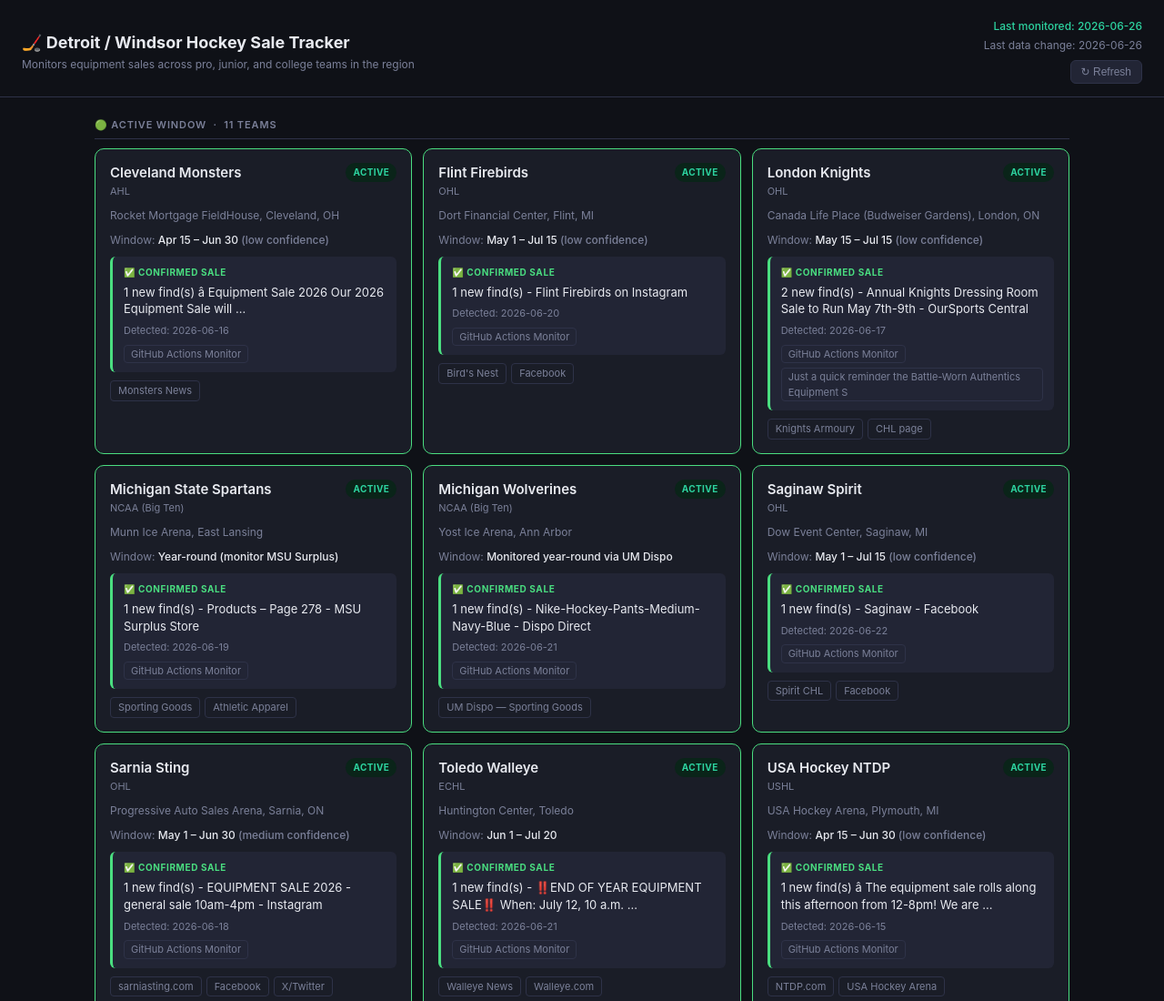
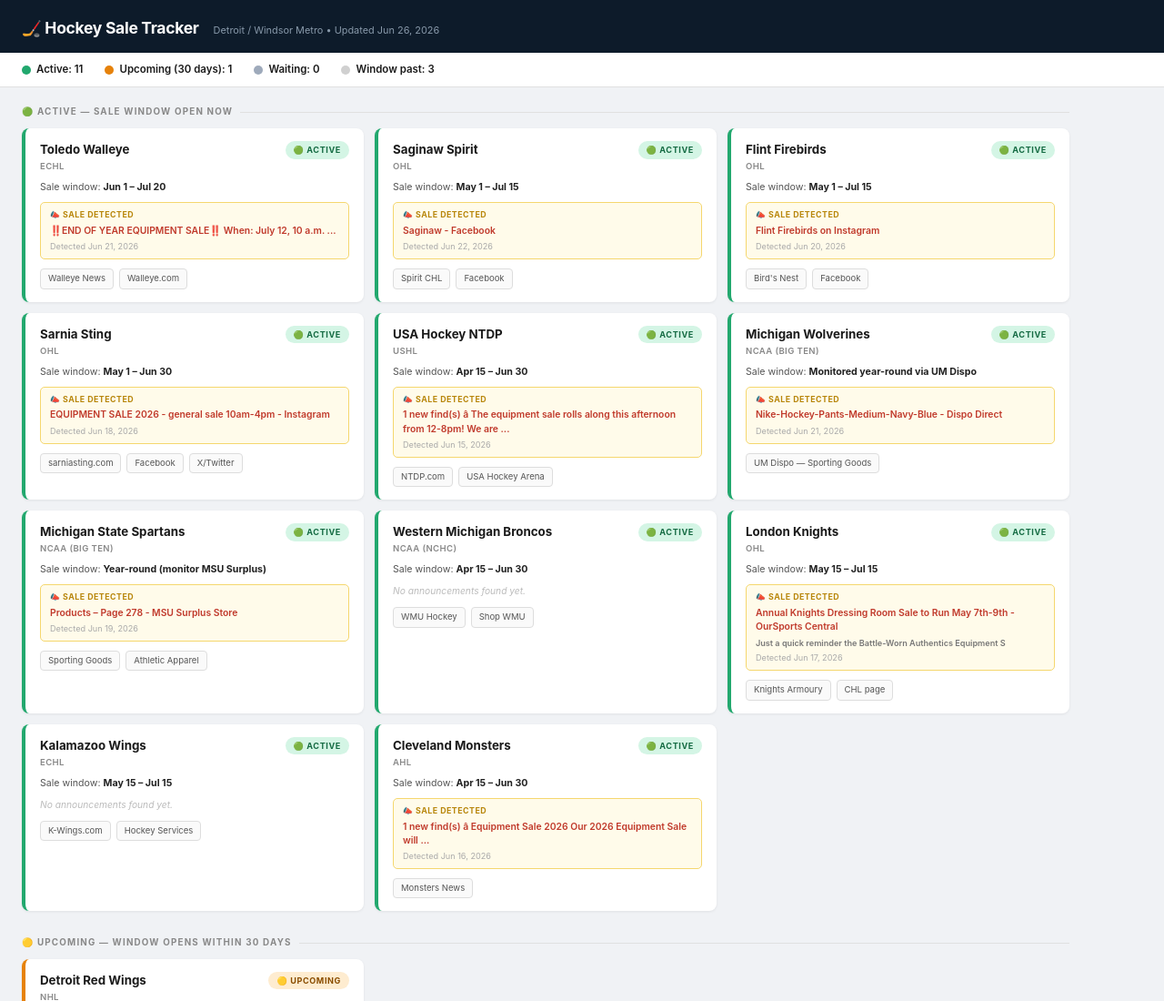
Before and after one commit to NicMuffins/hockey-sale-tracker, a plain HTML site: page index.html in a window 1280 px wide. Shown: the top 1100 px of the page at 91% size. Drawn offline with Linux system fonts and the light colour scheme.

Commit message:
fix: replace index.html with improved dashboard (color coding, status badges, sale alerts)

```diff
--- a/index.html
+++ b/index.html
@@ -3,368 +3,378 @@
 <head>
   <meta charset="UTF-8">
   <meta name="viewport" content="width=device-width, initial-scale=1.0">
-  <title>Hockey Sale Tracker — Detroit/Windsor</title>
+  <title>Hockey Sale Tracker — Detroit / Windsor</title>
   <style>
-    :root {
-      --bg: #0f1117;
-      --surface: #1a1d27;
-      --surface2: #222535;
-      --border: #2e3248;
-      --text: #e8eaf0;
-      --muted: #7b8099;
-      --active: #2dd4a0;
-      --active-bg: #0a2419;
-      --upcoming: #f59e0b;
-      --upcoming-bg: #271d08;
-      --past: #6b7280;
-      --past-bg: #18191f;
-      --waiting: #60a5fa;
-      --waiting-bg: #0b1929;
-      --warn-color: #f87171;
-      --warn-bg: #2a1010;
-      --confirm-color: #4ade80;
-    }
-    * { box-sizing: border-box; margin: 0; padding: 0; }
+    *, *::before, *::after { box-sizing: border-box; margin: 0; padding: 0; }
+
     body {
-      background: var(--bg);
-      color: var(--text);
-      font-family: -apple-system, BlinkMacSystemFont, 'Segoe UI', Helvetica, sans-serif;
+      font-family: -apple-system, BlinkMacSystemFont, 'Segoe UI', Roboto, sans-serif;
+      background: #f0f2f5;
+      color: #1a1a1a;
       font-size: 14px;
       line-height: 1.5;
     }
 
     /* ── Header ── */
     header {
-      padding: 20px 24px 14px;
-      border-bottom: 1px solid var(--border);
+      background: #0d1b2a;
+      color: #fff;
+      padding: 18px 24px 14px;
       display: flex;
+      align-items: baseline;
+      gap: 16px;
+      flex-wrap: wrap;
+    }
+    header h1 { font-size: 1.25em; font-weight: 700; letter-spacing: -0.3px; }
+    header .sub { font-size: 0.78em; color: #8899aa; }
+
+    /* ── Summary bar ── */
+    .summary {
+      background: #fff;
+      border-bottom: 1px solid #e0e0e0;
+      padding: 10px 24px;
+      display: flex;
+      gap: 24px;
       flex-wrap: wrap;
       align-items: center;
-      gap: 12px;
     }
-    .header-title { flex: 1; min-width: 180px; }
-    .header-title h1 { font-size: 18px; font-weight: 700; }
-    .header-title p { font-size: 12px; color: var(--muted); margin-top: 2px; }
-    .header-meta {
+    .summary-chip {
       display: flex;
-      flex-direction: column;
-      align-items: flex-end;
-      gap: 3px;
-      font-size: 12px;
-      color: var(--muted);
+      align-items: center;
+      gap: 6px;
+      font-size: 0.82em;
+      font-weight: 600;
     }
-    .header-meta span { white-space: nowrap; }
-    .header-meta .monitored { color: var(--active); font-weight: 500; }
-    .refresh-btn {
-      margin-top: 4px;
-      background: var(--surface2);
-      border: 1px solid var(--border);
-      color: var(--muted);
-      padding: 5px 11px;
-      border-radius: 6px;
-      cursor: pointer;
-      font-size: 12px;
-      transition: color .15s, border-color .15s;
+    .dot {
+      width: 10px; height: 10px;
+      border-radius: 50%;
+      flex-shrink: 0;
     }
-    .refresh-btn:hover { color: var(--active); border-color: var(--active); }
+    .dot-active   { background: #22a86e; }
+    .dot-upcoming { background: #e6820a; }
+    .dot-waiting  { background: #9eaabb; }
+    .dot-past     { background: #d0d0d0; }
 
-    /* ── Main ── */
-    main { padding: 18px 24px 40px; max-width: 1120px; margin: 0 auto; }
+    /* ── Sections ── */
+    .page { padding: 20px 24px; max-width: 1200px; }
+    .section { margin-bottom: 28px; }
+    .section-label {
+      font-size: 0.7em;
+      font-weight: 700;
+      text-transform: uppercase;
+      letter-spacing: 1.2px;
+      color: #888;
+      margin-bottom: 10px;
+      display: flex;
+      align-items: center;
+      gap: 8px;
+    }
+    .section-label::after {
+      content: '';
+      flex: 1;
+      height: 1px;
+      background: #e0e0e0;
+    }
 
-    .section-header {
-      font-size: 11px;
-      font-weight: 600;
-      text-transform: uppercase;
-      letter-spacing: .08em;
-      color: var(--muted);
-      margin: 28px 0 10px;
-      padding-bottom: 6px;
-      border-bottom: 1px solid var(--border);
-    }
-    .section-header:first-child { margin-top: 4px; }
-
+    /* ── Grid ── */
     .grid {
       display: grid;
-      grid-template-columns: repeat(auto-fill, minmax(310px, 1fr));
+      grid-template-columns: repeat(auto-fill, minmax(290px, 1fr));
       gap: 12px;
     }
 
     /* ── Cards ── */
     .card {
-      background: var(--surface);
-      border: 1px solid var(--border);
-      border-radius: 10px;
-      padding: 15px 16px;
+      background: #fff;
+      border-radius: 8px;
+      padding: 14px 16px;
+      border-left: 4px solid #ddd;
+      box-shadow: 0 1px 3px rgba(0,0,0,0.07);
       display: flex;
       flex-direction: column;
-      gap: 9px;
-      transition: border-color .15s;
+      gap: 8px;
     }
-    .card.has-news    { border-color: var(--active); }
-    .card.has-warn    { border-color: var(--warn-color); }
-    .card.has-confirm { border-color: var(--confirm-color); }
-    .card.past        { opacity: .55; }
+    .card.active   { border-left-color: #22a86e; }
+    .card.upcoming { border-left-color: #e6820a; }
+    .card.waiting  { border-left-color: #9eaabb; }
+    .card.past     { border-left-color: #d8d8d8; opacity: 0.72; }
 
-    .card-top { display: flex; justify-content: space-between; align-items: flex-start; gap: 8px; }
-    .card-name { font-weight: 600; font-size: 15px; }
-    .card-meta { font-size: 11px; color: var(--muted); margin-top: 1px; }
+    /* Card header row */
+    .card-top {
+      display: flex;
+      justify-content: space-between;
+      align-items: flex-start;
+      gap: 8px;
+    }
+    .team-name  { font-weight: 700; font-size: 0.95em; }
+    .team-league {
+      font-size: 0.68em;
+      color: #888;
+      font-weight: 600;
+      margin-top: 1px;
+      text-transform: uppercase;
+      letter-spacing: 0.4px;
+    }
 
+    /* Status badge */
     .badge {
-      font-size: 10px;
+      font-size: 0.65em;
       font-weight: 700;
+      padding: 3px 9px;
+      border-radius: 20px;
       text-transform: uppercase;
-      letter-spacing: .04em;
-      padding: 3px 8px;
-      border-radius: 20px;
+      letter-spacing: 0.6px;
       white-space: nowrap;
       flex-shrink: 0;
     }
-    .badge-active   { background: var(--active-bg);   color: var(--active); }
-    .badge-upcoming { background: var(--upcoming-bg); color: var(--upcoming); }
-    .badge-past     { background: var(--past-bg);     color: var(--past); }
-    .badge-waiting  { background: var(--waiting-bg);  color: var(--waiting); }
+    .badge-active   { background: #d4f5e5; color: #156b43; }
+    .badge-upcoming { background: #feecd0; color: #8a4d00; }
+    .badge-waiting  { background: #edf0f3; color: #5a6a7a; }
+    .badge-past     { background: #ececec; color: #999; }
 
-    .detail-row { font-size: 12px; color: var(--muted); }
-    .detail-row strong { color: var(--text); font-weight: 500; }
+    /* Window dates */
+    .window {
+      font-size: 0.76em;
+      color: #555;
+    }
+    .window strong { color: #222; }
 
-    /* ── News box ── */
-    .news-box {
-      background: var(--surface2);
-      border-radius: 6px;
-      padding: 10px 12px;
-      font-size: 13px;
-      border-left: 3px solid var(--active);
+    /* Announcement banner */
+    .announcement {
+      background: #fffbea;
+      border: 1px solid #f5d76e;
+      border-radius: 5px;
+      padding: 7px 10px;
+      font-size: 0.74em;
+      line-height: 1.45;
     }
-    .news-box.warn    { border-left-color: var(--warn-color); }
-    .news-box.confirm { border-left-color: var(--confirm-color); }
+    .announcement .ann-label {
+      font-weight: 700;
+      color: #b8860b;
+      font-size: 0.85em;
+      text-transform: uppercase;
+      letter-spacing: 0.5px;
+      margin-bottom: 3px;
+    }
+    .announcement a {
+      color: #c0392b;
+      font-weight: 600;
+      text-decoration: none;
+      word-break: break-word;
+    }
+    .announcement a:hover { text-decoration: underline; }
+    .announcement .ann-date { color: #aaa; font-size: 0.88em; margin-top: 3px; }
 
-    .news-label {
-      font-size: 10px;
-      font-weight: 700;
-      text-transform: uppercase;
-      letter-spacing: .06em;
-      color: var(--active);
-      margin-bottom: 5px;
+    /* Extra sources */
+    .extra-sources { margin-top: 4px; }
+    .extra-sources a {
+      display: block;
+      font-size: 0.88em;
+      color: #777;
+      text-decoration: none;
+      white-space: nowrap;
+      overflow: hidden;
+      text-overflow: ellipsis;
     }
-    .news-box.warn    .news-label { color: var(--warn-color); }
-    .news-box.confirm .news-label { color: var(--confirm-color); }
+    .extra-sources a:hover { color: #c0392b; text-decoration: underline; }
 
-    .news-text { line-height: 1.45; }
-    .news-text a { color: #93c5fd; }
+    /* Watch links */
+    .watch-links {
+      display: flex;
+      gap: 6px;
+      flex-wrap: wrap;
+      margin-top: 2px;
+    }
+    .watch-link {
+      font-size: 0.68em;
+      padding: 3px 8px;
+      border: 1px solid #ddd;
+      border-radius: 4px;
+      color: #555;
+      text-decoration: none;
+      background: #fafafa;
+    }
+    .watch-link:hover { background: #f0f0f0; border-color: #bbb; }
 
-    .news-detected { font-size: 11px; color: var(--muted); margin-top: 6px; }
+    /* No-news placeholder */
+    .no-news { font-size: 0.73em; color: #bbb; font-style: italic; }
 
-    .news-sources { display: flex; flex-wrap: wrap; gap: 5px; margin-top: 7px; }
-    .news-sources a {
-      font-size: 11px;
-      color: var(--muted);
-      border: 1px solid var(--border);
-      border-radius: 4px;
-      padding: 1px 7px;
-      text-decoration: none;
-      transition: color .12s, border-color .12s;
-    }
-    .news-sources a:hover { color: var(--text); border-color: var(--muted); }
-
-    /* ── Watch links ── */
-    .watch-links { display: flex; flex-wrap: wrap; gap: 5px; }
-    .watch-links a {
-      font-size: 11px;
-      color: var(--muted);
-      border: 1px solid var(--border);
-      border-radius: 4px;
-      padding: 2px 8px;
-      text-decoration: none;
-      transition: color .12s, border-color .12s;
-    }
-    .watch-links a:hover { color: var(--text); border-color: var(--muted); }
-
-    /* ── States ── */
-    #loading { text-align: center; padding: 60px 20px; color: var(--muted); font-size: 15px; }
-    .error   { color: var(--warn-color); padding: 20px; }
-
-    @media (max-width: 540px) {
-      header { padding: 14px 14px 10px; }
-      main   { padding: 12px 14px 30px; }
-      .grid  { grid-template-columns: 1fr; }
-    }
+    /* Error / loading */
+    .msg { padding: 40px 24px; color: #888; font-size: 0.9em; }
   </style>
 </head>
 <body>
 
 <header>
-  <div class="header-title">
-    <h1>🏒 Detroit / Windsor Hockey Sale Tracker</h1>
-    <p>Monitors equipment sales across pro, junior, and college teams in the region</p>
-  </div>
-  <div class="header-meta">
-    <span class="monitored" id="last-monitored">Last monitored: —</span>
-    <span id="last-updated">Last data change: —</span>
-    <button class="refresh-btn" onclick="loadData()">↻ Refresh</button>
-  </div>
+  <h1>🏒 Hockey Sale Tracker</h1>
+  <span class="sub" id="meta-line">Loading…</span>
 </header>
 
-<main id="app">
-  <div id="loading">Loading team data…</div>
-</main>
+<div class="summary" id="summary-bar"></div>
+
+<div class="page" id="page">
+  <p class="msg">Loading team data…</p>
+</div>
 
 <script>
-const RAW = 'https://raw.githubusercontent.com/NicMuffins/hockey-sale-tracker/main/';
-const MONTHS = ['','Jan','Feb','Mar','Apr','May','Jun','Jul','Aug','Sep','Oct','Nov','Dec'];
+// ── Helpers ──────────────────────────────────────────────────────────────────
 
-function computeStatus(pw) {
+function windowStatus(pw) {
   if (!pw) return 'active';
   try {
-    const now = new Date(); now.setHours(0,0,0,0);
-    const y = now.getFullYear();
+    const today = new Date();
+    today.setHours(0, 0, 0, 0);
+    const y = today.getFullYear();
     const [sm, sd] = pw.start.split('-').map(Number);
     const [em, ed] = pw.end.split('-').map(Number);
-    let start = new Date(y, sm-1, sd);
-    let end   = new Date(y, em-1, ed);
-    if (end < start) end = new Date(y+1, em-1, ed);
-    if (now > end)   return 'past';
-    if (now >= start) return 'active';
-    return ((start - now) / 86400000) <= 30 ? 'upcoming' : 'waiting';
-  } catch(e) { return 'active'; }
+    let start = new Date(y, sm - 1, sd);
+    let end   = new Date(y, em - 1, ed);
+    if (end < start) end = new Date(y + 1, em - 1, ed);
+    if (today > end)   return 'past';
+    if (today >= start) return 'active';
+    const days = (start - today) / 86400000;
+    return days <= 30 ? 'upcoming' : 'waiting';
+  } catch (e) {
+    return 'active';
+  }
 }
 
-function formatWindow(pw, override) {
-  if (override) return override;
-  if (!pw) return null;
-  try {
+const MONTH = ['Jan','Feb','Mar','Apr','May','Jun','Jul','Aug','Sep','Oct','Nov','Dec'];
+
+function fmtWindow(pw, team) {
+  if (team.window_display) return team.window_display;
+  if (!pw) return 'Year-round';
   const [sm, sd] = pw.start.split('-').map(Number);
   const [em, ed] = pw.end.split('-').map(Number);
-    const conf = pw.confidence && pw.confidence !== 'high' ? ` <span style="color:var(--muted)">(${pw.confidence} confidence)</span>` : '';
-    return `${MONTHS[sm]}&nbsp;${sd} – ${MONTHS[em]}&nbsp;${ed}${conf}`;
-  } catch(e) { return null; }
+  return `${MONTH[sm-1]} ${sd} – ${MONTH[em-1]} ${ed}`;
 }
 
-function badge(status) {
-  const map = {
-    active:   ['Active',   'badge-active'],
-    upcoming: ['Upcoming', 'badge-upcoming'],
-    past:     ['Past',     'badge-past'],
-    waiting:  ['Waiting',  'badge-waiting'],
-  };
-  const [label, cls] = map[status] || ['—', 'badge-past'];
-  return `<span class="badge ${cls}">${label}</span>`;
+function fmtDate(iso) {
+  if (!iso) return '';
+  const [y, m, d] = iso.split('-').map(Number);
+  return `${MONTH[m-1]} ${d}, ${y}`;
 }
 
-function renderNews(ln) {
-  if (!ln) return '';
-  const isWarn    = !!ln.news_warn;
-  const isConfirm = !!ln.is_announcement && !isWarn;
-  const boxCls    = isWarn ? 'warn' : isConfirm ? 'confirm' : '';
-  const label     = ln.news_label || (isConfirm ? '✅ Confirmed Sale' : isWarn ? '⚠ Watch Closely' : 'Latest News');
-  const bodyHtml  = ln.news_html
-    ? `<div class="news-text">${ln.news_html}</div>`
-    : `<div class="news-text">${ln.summary || ''}</div>`;
-  const detected  = ln.detected_display || ln.detected_at || '';
-  const detHtml   = detected ? `<div class="news-detected">Detected: ${detected}</div>` : '';
-  const srcs = [];
-  if (ln.source && ln.url) srcs.push(`<a href="${escHref(ln.url)}" target="_blank" rel="noopener">${esc(ln.source)}</a>`);
-  (ln.extra_sources || []).forEach(s => srcs.push(`<a href="${escHref(s.url)}" target="_blank" rel="noopener">${esc(s.label)}</a>`));
-  const srcHtml = srcs.length ? `<div class="news-sources">${srcs.join('')}</div>` : '';
-  return `<div class="news-box ${boxCls}"><div class="news-label">${label}</div>${bodyHtml}${detHtml}${srcHtml}</div>`;
+function badgeHTML(status) {
+  const labels = { active: '🟢 Active', upcoming: '🟡 Upcoming', waiting: '⏳ Waiting', past: 'Past' };
+  return `<span class="badge badge-${status}">${labels[status] || status}</span>`;
 }
 
-function renderCard(team) {
-  const status    = computeStatus(team.predicted_window);
-  const windowStr = formatWindow(team.predicted_window, team.window_display);
-  const newsHtml  = renderNews(team.latest_news);
-  const ln = team.latest_news;
-  const hasWarn    = ln?.news_warn;
-  const hasConfirm = ln?.is_announcement && !hasWarn;
-  const hasNews    = !!ln;
-  const cardCls = ['card',
-    status === 'past' ? 'past' : '',
-    hasWarn    ? 'has-warn'    : '',
-    hasConfirm ? 'has-confirm' : '',
-    hasNews && !hasWarn && !hasConfirm ? 'has-news' : '',
-  ].filter(Boolean).join(' ');
-  const venueHtml  = team.venue  ? `<div class="detail-row">${esc(team.venue)}</div>` : '';
-  const windowHtml = windowStr   ? `<div class="detail-row">Window: <strong>${windowStr}</strong></div>` : '';
-  const links = (team.watch_links || []).map(l =>
-    `<a href="${escHref(l.url)}" target="_blank" rel="noopener">${esc(l.label)}</a>`).join('');
-  const watchHtml = links ? `<div class="watch-links">${links}</div>` : '';
+function escHTML(s) {
+  return String(s)
+    .replace(/&/g, '&amp;').replace(/</g, '&lt;')
+    .replace(/>/g, '&gt;').replace(/"/g, '&quot;');
+}
+
+// ── Card builder ─────────────────────────────────────────────────────────────
+
+function buildCard(team, status) {
+  const news    = team.latest_news;
+  const pw      = team.predicted_window;
+  const links   = team.watch_links || [];
+
+  // Announcement block
+  let annHTML = '';
+  if (news && news.summary) {
+    const label = news.is_announcement ? '📣 Sale Detected' : '📰 Latest News';
+    const extras = (news.extra_sources || []).slice(0, 3);
+    const extraLinks = extras.map(s =>
+      `<a href="${escHTML(s.url)}" target="_blank" rel="noopener">${escHTML(s.label)}</a>`
+    ).join('');
+
+    annHTML = `
+      <div class="announcement">
+        <div class="ann-label">${label}</div>
+        <a href="${escHTML(news.url)}" target="_blank" rel="noopener">${escHTML(news.summary.replace(/^\d+ new find\(s\) - /, ''))}</a>
+        ${extras.length ? `<div class="extra-sources">${extraLinks}</div>` : ''}
+        <div class="ann-date">Detected ${fmtDate(news.detected_at)}</div>
+      </div>`;
+  } else {
+    annHTML = `<p class="no-news">No announcements found yet.</p>`;
+  }
+
+  // Watch links
+  const linkHTML = links.length
+    ? `<div class="watch-links">${links.map(l =>
+        `<a class="watch-link" href="${escHTML(l.url)}" target="_blank" rel="noopener">${escHTML(l.label)}</a>`
+      ).join('')}</div>`
+    : '';
+
   return `
-<div class="${cardCls}">
+    <div class="card ${status}">
       <div class="card-top">
         <div>
-      <div class="card-name">${esc(team.name)}</div>
-      <div class="card-meta">${esc(team.league)}</div>
+          <div class="team-name">${escHTML(team.name)}</div>
+          <div class="team-league">${escHTML(team.league)}</div>
         </div>
-    ${badge(status)}
+        ${badgeHTML(status)}
       </div>
-  ${venueHtml}
-  ${windowHtml}
-  ${newsHtml}
-  ${watchHtml}
+      <div class="window">Sale window: <strong>${escHTML(fmtWindow(pw, team))}</strong></div>
+      ${annHTML}
+      ${linkHTML}
     </div>`;
 }
 
-function esc(s) {
-  return String(s ?? '').replace(/&/g,'&amp;').replace(/</g,'&lt;').replace(/>/g,'&gt;').replace(/"/g,'&quot;');
-}
-function escHref(u) {
-  try { return new URL(u).href; } catch(e) { return '#'; }
+// ── Render ───────────────────────────────────────────────────────────────────
+
+function render(data) {
+  const teams = data.teams || [];
+
+  // Compute statuses
+  const withStatus = teams.map(t => ({
+    team: t,
+    status: windowStatus(t.predicted_window),
+  }));
+
+  // Summary counts
+  const counts = { active: 0, upcoming: 0, waiting: 0, past: 0 };
+  withStatus.forEach(({ status }) => counts[status]++);
+
+  document.getElementById('meta-line').textContent =
+    `Detroit / Windsor Metro  •  Updated ${fmtDate(data.last_updated)}`;
+
+  document.getElementById('summary-bar').innerHTML = `
+    <span class="summary-chip"><span class="dot dot-active"></span> Active: ${counts.active}</span>
+    <span class="summary-chip"><span class="dot dot-upcoming"></span> Upcoming (30 days): ${counts.upcoming}</span>
+    <span class="summary-chip"><span class="dot dot-waiting"></span> Waiting: ${counts.waiting}</span>
+    <span class="summary-chip"><span class="dot dot-past"></span> Window past: ${counts.past}</span>
+  `;
+
+  const sections = [
+    { key: 'active',   label: '🟢 Active — Sale Window Open Now' },
+    { key: 'upcoming', label: '🟡 Upcoming — Window Opens Within 30 Days' },
+    { key: 'waiting',  label: '⏳ Waiting — Window Later This Year' },
+    { key: 'past',     label: 'Past — Window Closed for 2026' },
+  ];
+
+  let html = '';
+  sections.forEach(({ key, label }) => {
+    const group = withStatus.filter(x => x.status === key);
+    if (!group.length) return;
+    html += `
+      <div class="section">
+        <div class="section-label">${label}</div>
+        <div class="grid">
+          ${group.map(({ team }) => buildCard(team, key)).join('')}
+        </div>
+      </div>`;
+  });
+
+  document.getElementById('page').innerHTML = html || '<p class="msg">No teams to display.</p>';
 }
 
-async function loadData() {
-  document.getElementById('app').innerHTML = '<div id="loading">Refreshing…</div>';
-  try {
-    const bust = '?t=' + Date.now();
-    const [tdRes, msRes] = await Promise.all([
-      fetch(RAW + 'teams_data.json' + bust),
-      fetch(RAW + 'monitor_state.json' + bust),
-    ]);
-    if (!tdRes.ok) throw new Error(`teams_data.json: HTTP ${tdRes.status}`);
-    if (!msRes.ok) throw new Error(`monitor_state.json: HTTP ${msRes.status}`);
-    const td = await tdRes.json();
-    const ms = await msRes.json();
+// ── Load data ─────────────────────────────────────────────────────────────────
 
-    document.getElementById('last-monitored').textContent = `Last monitored: ${ms.last_monitored || '—'}`;
-    document.getElementById('last-updated').textContent   = `Last data change: ${td.last_updated || '—'}`;
-
-    const groups = { active: [], upcoming: [], waiting: [], past: [] };
-    for (const team of (td.teams || [])) {
-      const s = computeStatus(team.predicted_window);
-      groups[s].push(team);
-    }
-
-    const ORDER  = ['active', 'upcoming', 'waiting', 'past'];
-    const LABELS = {
-      active:   '🟢 Active Window',
-      upcoming: '🟡 Window Opening Soon (≤ 30 days)',
-      waiting:  '🔵 Future Window',
-      past:     '⚪ Window Passed',
-    };
-
-    let html = '';
-    for (const status of ORDER) {
-      const teams = groups[status];
-      if (!teams.length) continue;
-      // Sort: confirmed sales first, then warns, then others with news, then alphabetical
-      teams.sort((a, b) => {
-        const score = t => {
-          const ln = t.latest_news;
-          if (!ln) return 0;
-          if (ln.is_announcement && !ln.news_warn) return 3;
-          if (ln.news_warn) return 2;
-          return 1;
-        };
-        return score(b) - score(a) || a.name.localeCompare(b.name);
+fetch('./teams_data.json')
+  .then(r => {
+    if (!r.ok) throw new Error(`HTTP ${r.status}`);
+    return r.json();
+  })
+  .then(render)
+  .catch(err => {
+    document.getElementById('page').innerHTML =
+      `<p class="msg">Could not load team data: ${escHTML(err.message)}</p>`;
   });
-      html += `<div class="section-header">${LABELS[status]} &nbsp;·&nbsp; ${teams.length} team${teams.length > 1 ? 's' : ''}</div>`;
-      html += `<div class="grid">${teams.map(renderCard).join('')}</div>`;
-    }
-    document.getElementById('app').innerHTML = html;
-  } catch(e) {
-    document.getElementById('app').innerHTML = `<div class="error">⚠ Failed to load: ${esc(e.message)}</div>`;
-  }
-}
-
-loadData();
 </script>
 </body>
 </html>
```
Lines whose indentation alone changed are shown as unchanged.
